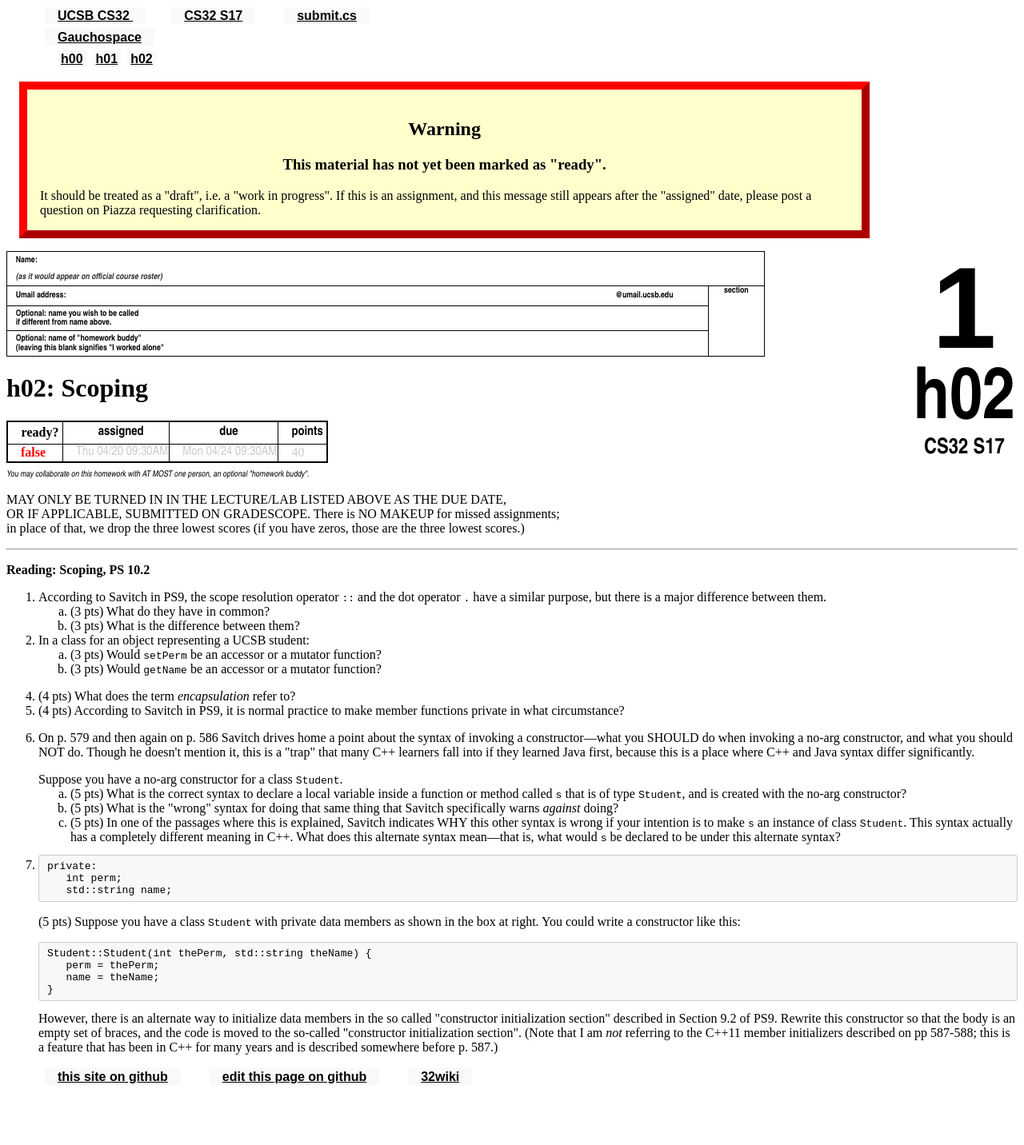
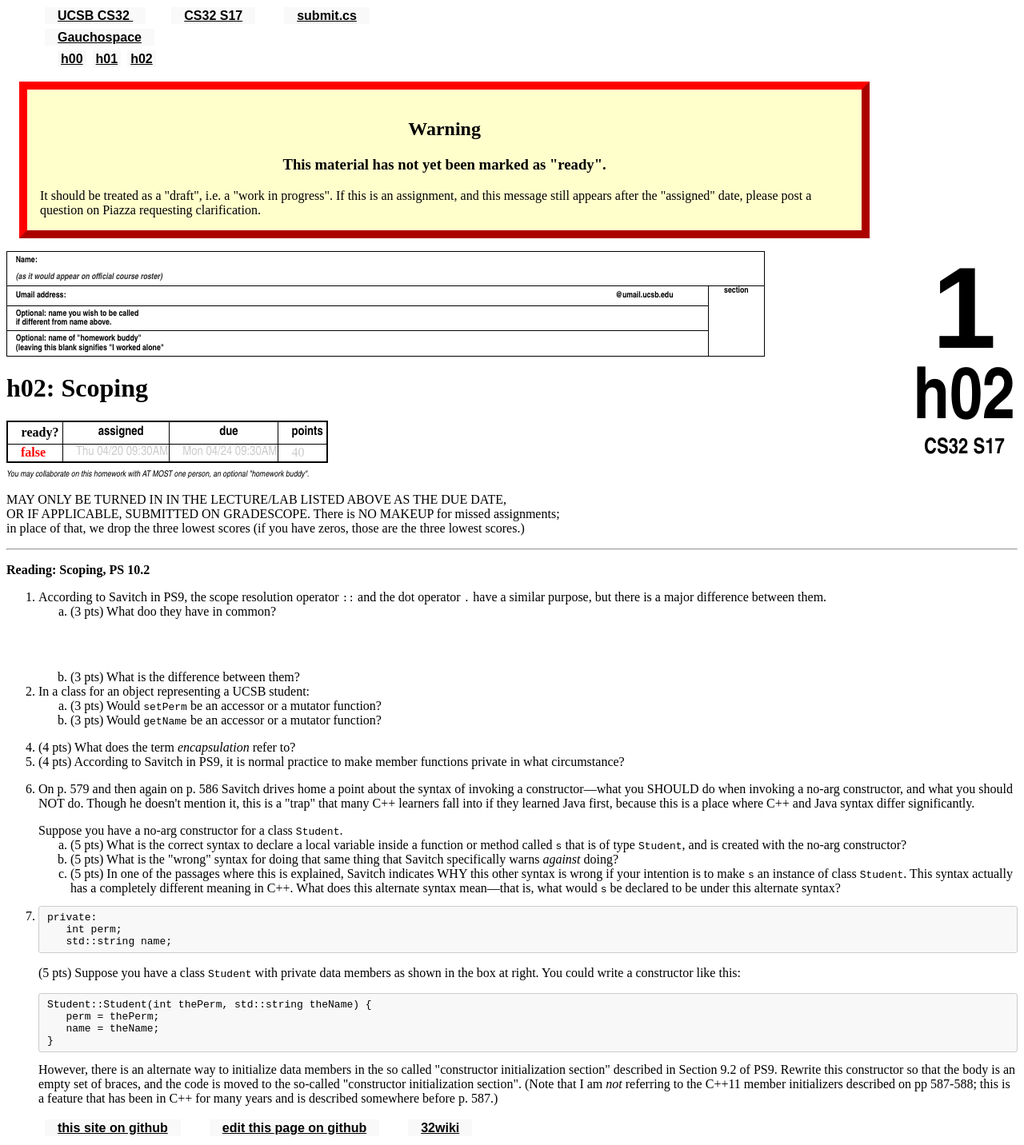
Before and after one commit to ucsb-cs32-s17/ucsb-cs32-s17.github.io, a Jekyll site: the page built from _hwk/h02.md, in a window 1280 px wide. Shown: the whole page at 80% size. Built offline with Jekyll 4.4.1, drawn with Linux system fonts in a browser that asks for light colours; before the commit the page ends 1368 px from its top, so only the background shows below that.

Commit message:
Update h02.md

```diff
--- a/_hwk/h02.md
+++ b/_hwk/h02.md
@@ -19,8 +19,8 @@ https://ucsb-cs32-s17.github.io/hwk/h02/
 
 <li>According to Savitch in PS9, the scope resolution operator <code>::</code> and the dot operator <code>.</code> have a similar purpose, but there is a major difference between them.
 <ol>
-<li style='margin-bottom=3em'>(3 pts) What do they have in common?{{Space|4em}}</li>
-<li>(3 pts) What is the difference between them?  {{Space|4em}}</li>
+<li style='margin-bottom:4em'>(3 pts) What doo they have in common?</li>
+<li>(3 pts) What is the difference between them?</li>
 </ol>
 </li>
 
```
